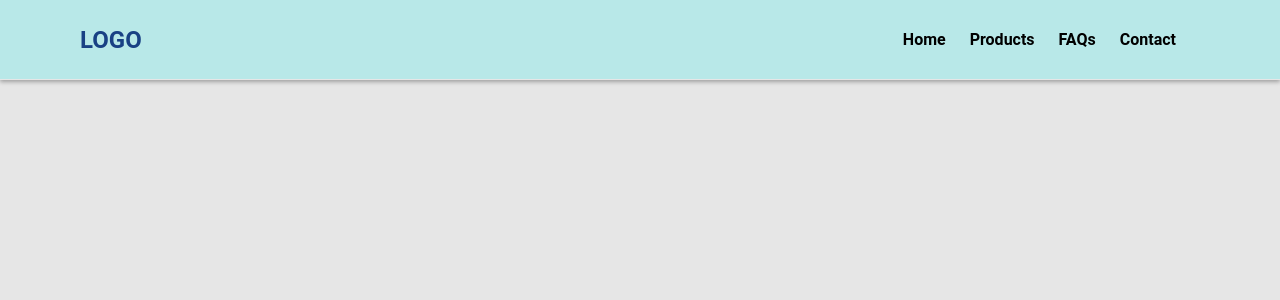
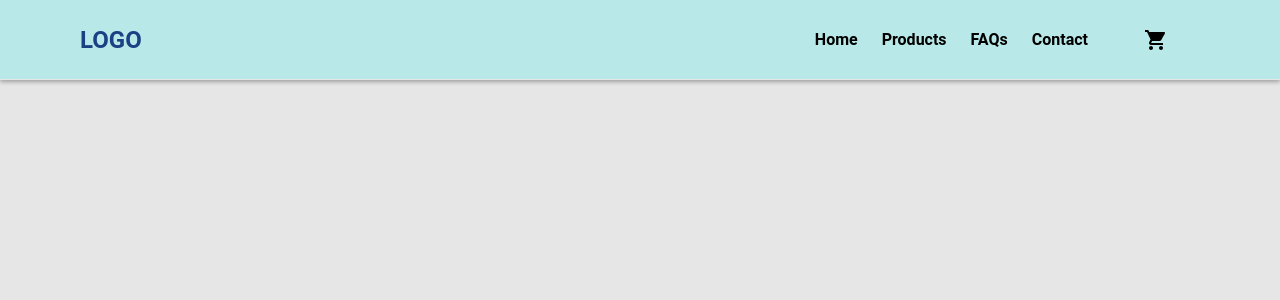
Before and after one commit to angelagora/react-ecommerce, a React (Create React App) app: page / in a window 1280 px wide. Shown: the top 300 px of the page. Built offline with nearby package versions, Linux system fonts and the light colour scheme.

Commit message:
add cart widget

```diff
--- a/src/components/Navbar/NavBar.js
+++ b/src/components/Navbar/NavBar.js
@@ -1,5 +1,6 @@
 import React from "react";
 import styled from "styled-components";
+import CartWidget from "./components/CartWidget";
 
 const NavBar = () => {
   return (
@@ -10,6 +11,7 @@ const NavBar = () => {
         <MenuItem href="">Products</MenuItem>
         <MenuItem href="">FAQs</MenuItem>
         <MenuItem href="">Contact</MenuItem>
+        <CartWidget />
       </Menu>
     </Container>
   );
--- /dev/null
+++ b/src/components/Navbar/components/CartWidget.js
@@ -0,0 +1,30 @@
+import styled from "styled-components";
+import React from "react";
+
+const CartWidget = () => {
+  return (
+    <Icon>
+      <svg
+        xmlns="http://www.w3.org/2000/svg"
+        width="24"
+        height="24"
+        viewBox="0 0 24 24"
+      >
+        <path d="M7 18c-1.1 0-1.99.9-1.99 2S5.9 22 7 22s2-.9 2-2-.9-2-2-2zM1 2v2h2l3.6 7.59-1.35 2.45c-.16.28-.25.61-.25.96 0 1.1.9 2 2 2h12v-2H7.42c-.14 0-.25-.11-.25-.25l.03-.12.9-1.63h7.45c.75 0 1.41-.41 1.75-1.03l3.58-6.49c.08-.14.12-.31.12-.48 0-.55-.45-1-1-1H5.21l-.94-2H1zm16 16c-1.1 0-1.99.9-1.99 2s.89 2 1.99 2 2-.9 2-2-.9-2-2-2z" />
+      </svg>
+    </Icon>
+  );
+};
+
+export default CartWidget;
+
+const Icon = styled.div`
+  display: flex;
+  justify-content: space-between;
+  align-items: center;
+  padding: 0 2rem;
+  font-size: 1.5rem;
+  font-weight: bold;
+  color: #194184;
+  text-transform: uppercase;
+`;
```
